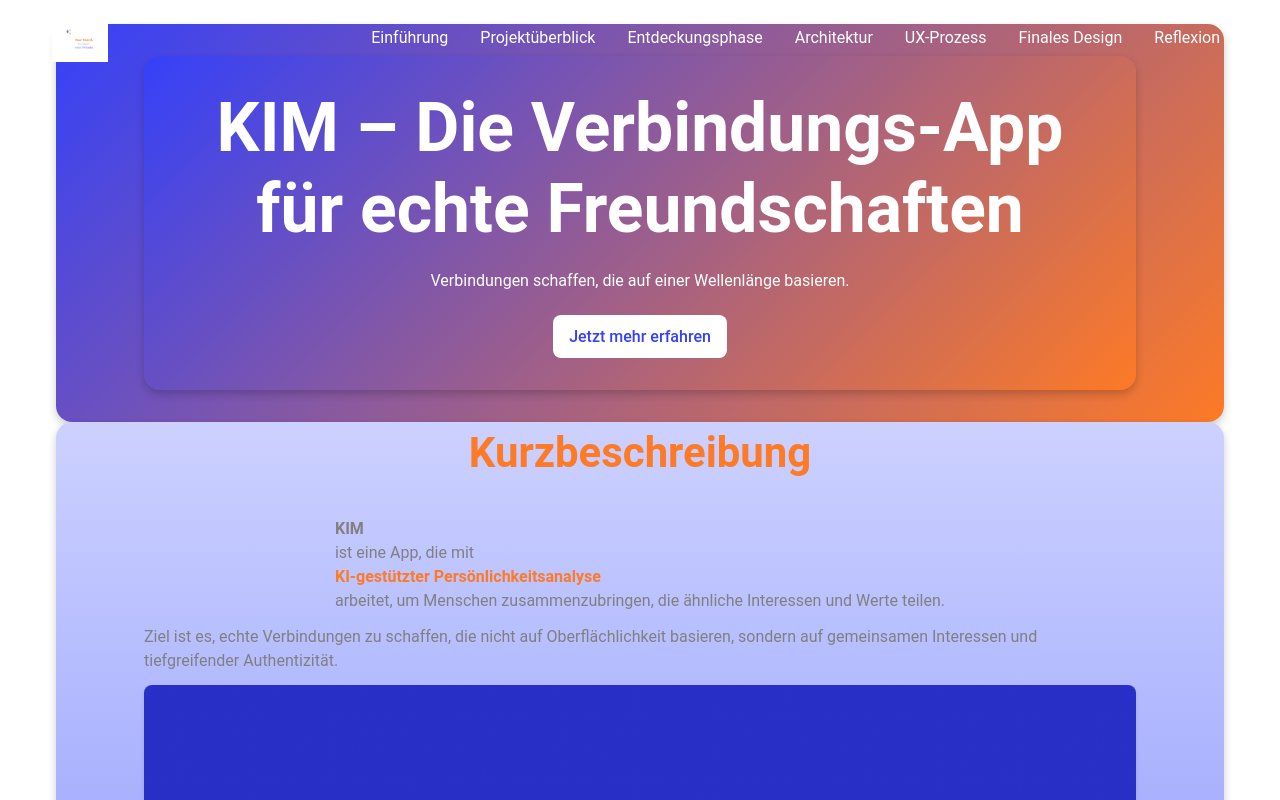
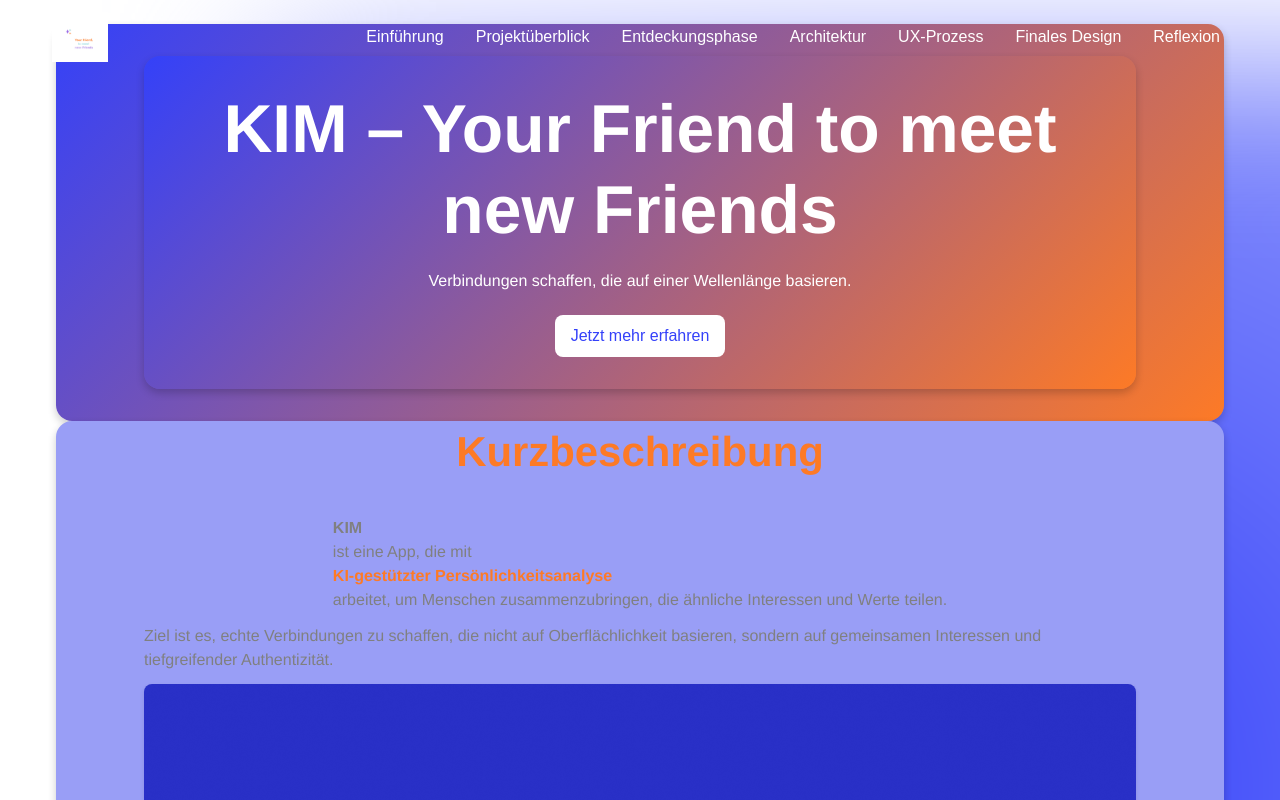
Before and after one commit to JonasZeihe/case-study-KIM, a React (Create React App) app: page / in a window 1280 px wide. Shown: the top 800 px of the page. Built offline with nearby package versions, Linux system fonts and the light colour scheme.

Commit message:
Massive refactoring part 2

```diff
--- a/src/components/common/Button.js
+++ b/src/components/common/Button.js
@@ -28,8 +28,9 @@ const StyledButton = styled.button`
   align-items: center;
   justify-content: center;
   gap: ${({ theme }) => theme.spacing(2)};
-  transition: background-color 0.3s ease, box-shadow 0.3s ease;
+  transition: all 0.3s ease;
 
+  /* Variant Styling */
   ${({ $variant, theme }) => {
     switch ($variant) {
       case "secondary":
@@ -43,12 +44,31 @@ const StyledButton = styled.button`
         `;
       case "icon":
         return css`
-          background: transparent;
+          background: ${theme.colors.neutral.transparent || "transparent"};
           color: ${theme.colors.primary.main};
           padding: ${theme.spacing(2)};
           border-radius: 50%;
           &:hover {
             background: ${theme.colors.neutral.light};
+            transform: scale(1.1);
+          }
+        `;
+      case "warning":
+        return css`
+          background: ${theme.colors.warning?.main || theme.colors.accent.main};
+          color: ${theme.colors.neutral.white};
+          &:hover {
+            background: ${theme.colors.warning?.dark || theme.colors.accent.dark};
+            box-shadow: ${theme.boxShadow.medium};
+          }
+        `;
+      case "success":
+        return css`
+          background: ${theme.colors.success?.main || theme.colors.secondary.main};
+          color: ${theme.colors.neutral.white};
+          &:hover {
+            background: ${theme.colors.success?.dark || theme.colors.secondary.dark};
+            box-shadow: ${theme.boxShadow.medium};
           }
         `;
       default:
@@ -63,6 +83,7 @@ const StyledButton = styled.button`
     }
   }}
 
+  /* Disabled Styling */
   ${({ disabled, theme }) =>
     disabled &&
     css`
@@ -72,8 +93,21 @@ const StyledButton = styled.button`
       &:hover {
         background: ${theme.colors.neutral.medium};
         box-shadow: none;
+        transform: none;
       }
     `}
+
+  /* Focus Styling */
+  &:focus {
+    outline: 2px solid ${({ theme }) => theme.colors.accent.main};
+    outline-offset: 2px;
+    box-shadow: 0 0 4px ${({ theme }) => theme.colors.accent.main};
+  }
+
+  /* Interactive Transformations */
+  &:active {
+    transform: scale(0.98);
+  }
 `;
 
 // Icon Wrapper
@@ -95,7 +129,7 @@ const Button = ({ variant = "primary", size = "medium", disabled, icon, children
 
 // Prop Types
 Button.propTypes = {
-  variant: PropTypes.oneOf(["primary", "secondary", "icon"]),
+  variant: PropTypes.oneOf(["primary", "secondary", "icon", "warning", "success"]),
   size: PropTypes.oneOf(["small", "medium", "large"]),
   disabled: PropTypes.bool,
   icon: PropTypes.node,
--- /dev/null
+++ b/src/components/layout/MeshGradientBackground.js
@@ -0,0 +1,81 @@
+import React, { useEffect, useState } from "react";
+import styled from "styled-components";
+
+// Parallax Background Component
+const MeshGradientBackground = () => {
+  const [offsetY, setOffsetY] = useState(0);
+
+  // Scroll Event Handler
+  const handleScroll = () => setOffsetY(window.pageYOffset);
+
+  useEffect(() => {
+    window.addEventListener("scroll", handleScroll);
+    return () => window.removeEventListener("scroll", handleScroll);
+  }, []);
+
+  return (
+    <BackgroundContainer>
+      <GradientLayer offsetY={offsetY} />
+    </BackgroundContainer>
+  );
+};
+
+// Styled Components
+const BackgroundContainer = styled.div`
+  position: fixed;
+  top: 0;
+  left: 0;
+  width: 100vw;
+  height: 100vh;
+  z-index: -1;
+  overflow: hidden;
+  pointer-events: none;
+`;
+
+const GradientLayer = styled.div`
+  position: absolute;
+  width: 300%;
+  height: 300%;
+  background:
+    radial-gradient(
+      circle at 20% 30%,
+      ${({ theme }) => theme.colors.primary.main} 0%,
+      ${({ theme }) => theme.colors.primary.lightest} 40%,
+      transparent 80%
+    ),
+    radial-gradient(
+      circle at 70% 60%,
+      ${({ theme }) => theme.colors.accent.main} 0%,
+      ${({ theme }) => theme.colors.accent.dark} 50%,
+      transparent 90%
+    ),
+    radial-gradient(
+      circle at 40% 70%,
+      ${({ theme }) => theme.colors.secondary.main} 0%,
+      ${({ theme }) => theme.colors.secondary.light} 50%,
+      transparent 100%
+    ),
+    radial-gradient(
+      circle at 90% 20%,
+      ${({ theme }) => theme.colors.background.main} 0%,
+      ${({ theme }) => theme.colors.background.dark} 60%,
+      transparent 100%
+    );
+  filter: blur(80px);
+  transform: translate(${({ offsetY }) => offsetY * 0.05}px, ${({ offsetY }) => offsetY * 0.05}px);
+  animation: subtleMovement 15s infinite alternate ease-in-out;
+
+  @keyframes subtleMovement {
+    0% {
+      transform: translate(-10%, -10%);
+    }
+    50% {
+      transform: translate(10%, 5%);
+    }
+    100% {
+      transform: translate(-10%, -5%);
+    }
+  }
+`;
+
+export default MeshGradientBackground;
--- a/src/index.js
+++ b/src/index.js
@@ -1,18 +1,20 @@
 // src/index.js
-import React from 'react';
-import ReactDOM from 'react-dom/client';
-import { BrowserRouter as Router } from 'react-router-dom'; // Router importieren
-import { ThemeProvider } from 'styled-components';
-import GlobalStyles from './styles/GlobalStyles';
-import theme from './styles/theme';
-import App from './App';
+import React from "react";
+import ReactDOM from "react-dom/client";
+import { BrowserRouter as Router } from "react-router-dom"; // Router importieren
+import { ThemeProvider } from "styled-components";
+import GlobalStyles from "./styles/GlobalStyles";
+import theme from "./styles/theme";
+import App from "./App";
+import MeshGradientBackground from "./components/layout/MeshGradientBackground"; // Import der neuen Komponente
 
-const root = ReactDOM.createRoot(document.getElementById('root'));
+const root = ReactDOM.createRoot(document.getElementById("root"));
 
 root.render(
   <React.StrictMode>
     <ThemeProvider theme={theme}>
       <GlobalStyles />
+      <MeshGradientBackground /> {/* Der Mesh Gradient Hintergrund */}
       <Router> {/* Router umschließt die gesamte App */}
         <App />
       </Router>
--- a/src/pages/1_Introduction.js
+++ b/src/pages/1_Introduction.js
@@ -28,7 +28,7 @@ export default function Introduction() {
         textAlign="center"
       >
         <HeroBanner
-          title="KIM – Die Verbindungs-App für echte Freundschaften"
+          title="KIM – Your Friend to meet new Friends"
           subtitle="Verbindungen schaffen, die auf einer Wellenlänge basieren."
           ctaText="Jetzt mehr erfahren"
           onCtaClick={() => alert("CTA geklickt!")}
--- a/src/styles/GlobalStyles.js
+++ b/src/styles/GlobalStyles.js
@@ -1,4 +1,4 @@
-import { createGlobalStyle } from 'styled-components';
+import { createGlobalStyle } from "styled-components";
 
 const GlobalStyles = createGlobalStyle`
   *, *::before, *::after {
@@ -27,17 +27,20 @@ const GlobalStyles = createGlobalStyle`
     overflow-x: hidden;
     display: flex;
     flex-direction: column;
-    min-height: 1 rem;
+    min-height: 100%;
+    height: 100%;
   }
 
   #root {
     display: flex;
     flex-direction: column;
-    min-height: 1 rem;
+    flex: 1;
   }
 
   main {
     flex: 1;
+    display: flex;
+    flex-direction: column;
     width: 100%;
   }
 
--- a/src/styles/Gradient.js
+++ b/src/styles/Gradient.js
@@ -1,17 +1,35 @@
 const createGradient = (color1, color2, angle = 135) =>
-    `linear-gradient(${angle}deg, ${color1}, ${color2})`;
+  `linear-gradient(${angle}deg, ${color1}, ${color2})`;
 
-  const gradients = (theme) => ({
-    primaryToSecondary: createGradient(theme.colors.primary.main, theme.colors.secondary.main),
-    primaryLightToDark: createGradient(theme.colors.primary.light, theme.colors.primary.dark),
-    secondaryAccentToAccent: createGradient(theme.colors.secondaryAccent.main, theme.colors.accent.dark),
-    accentToPrimary: createGradient(theme.colors.accent.light, theme.colors.primary.lightest),
-    backgroundToPrimary: createGradient(theme.colors.background.lightest, theme.colors.primary.main),
-    subtlePrimary: createGradient(theme.colors.primary.lightest, theme.colors.primary.light, 180),
-    subtleSecondary: createGradient(theme.colors.secondary.lightest, theme.colors.secondary.light, 180),
-    dramaticPrimaryToAccent: createGradient(theme.colors.primary.darkest, theme.colors.accent.darkest),
-    gradientHighlight: createGradient(theme.colors.primary.light, theme.colors.secondaryAccent.lightest),
-    playfulAccent: createGradient(theme.colors.accent.main, theme.colors.secondary.light),
-  });
+const gradients = (theme) => ({
+  // Primary Palette (Erzeugt mehr Tiefe)
+  primaryLight: createGradient(theme.colors.primary.lightest, theme.colors.primary.main),
+  primaryDark: createGradient(theme.colors.primary.dark, theme.colors.primary.darkest),
+  primaryDynamic: createGradient(theme.colors.primary.light, theme.colors.secondary.lightest),
 
-  export default gradients;
+  // Secondary Palette (Energie durch Orange)
+  secondaryWarm: createGradient(theme.colors.secondary.lightest, theme.colors.secondary.main),
+  secondaryBold: createGradient(theme.colors.secondary.main, theme.colors.primary.dark),
+  secondaryDynamic: createGradient(theme.colors.secondary.light, theme.colors.accent.main),
+
+  // Accent Palette (Spielerisch und frisch)
+  accentSoft: createGradient(theme.colors.accent.lightest, theme.colors.accent.main),
+  accentBright: createGradient(theme.colors.accent.main, theme.colors.accent.dark),
+  accentPlayful: createGradient(theme.colors.accent.light, theme.colors.secondary.main),
+
+  // Cross-Palette (Kreativer Kontrast)
+  primaryToSecondary: createGradient(theme.colors.primary.main, theme.colors.secondary.main),
+  secondaryToAccent: createGradient(theme.colors.secondary.dark, theme.colors.accent.main),
+  accentToPrimary: createGradient(theme.colors.accent.light, theme.colors.primary.dark),
+
+  // Background Gradients (Subtilität und Textur)
+  backgroundSubtle: createGradient(theme.colors.background.lightest, theme.colors.neutral.light, 180),
+  backgroundDramatic: createGradient(theme.colors.background.dark, theme.colors.primary.darkest, 180),
+  backgroundVibrant: createGradient(theme.colors.background.main, theme.colors.secondary.main),
+
+  // Neutral Gradients (Zeitlos und ruhig)
+  neutralSoft: createGradient(theme.colors.neutral.light, theme.colors.neutral.medium),
+  neutralStrong: createGradient(theme.colors.neutral.dark, theme.colors.neutral.black),
+});
+
+export default gradients;
--- a/src/styles/theme.js
+++ b/src/styles/theme.js
@@ -55,9 +55,9 @@ const theme = {
   colors,
   typography: {
     fontFamily: {
-      primary: "'Inter', sans-serif",
-      secondary: "'Roboto', sans-serif",
-      button: "'Roboto', sans-serif",
+      primary: "'Futura', sans-serif",
+      secondary: "'Helvetica Neue', sans-serif",
+      button: "'Futura', sans-serif",
     },
     fontSize: {
       h1: scaleFont(3),
```
Also changed, not shown: devNotes/rawStyleguide.md (added, +66 -0 lines).
